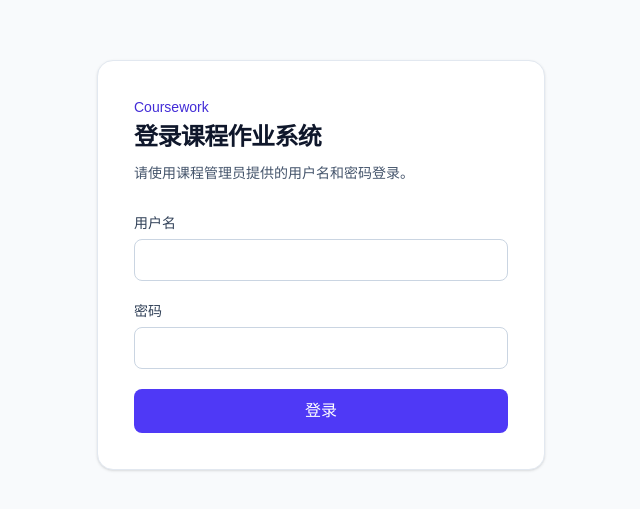
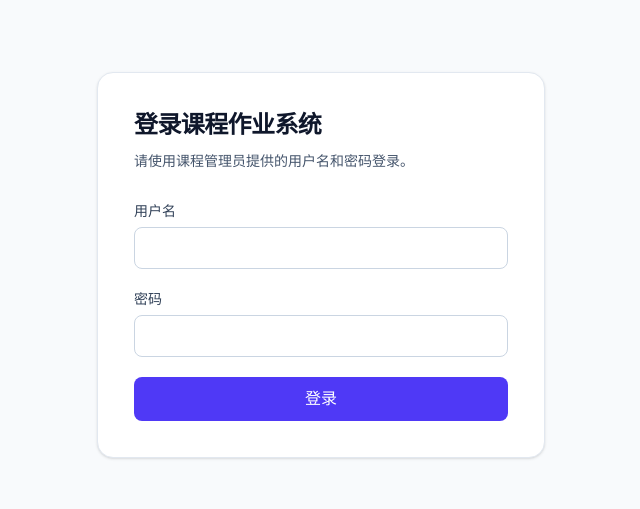
Before and after one commit to syby119/coursework-submission-system, a Next.js app: page /login in a window 1280 px wide. Shown: the part 135-644 px from the top of the page, without its empty margins (319-959 px from the left). Built offline with nearby package versions, Linux system fonts and the light colour scheme; no server answers.

Commit message:
chore: remove login page brand label

```diff
--- a/app/(auth)/login/page.tsx
+++ b/app/(auth)/login/page.tsx
@@ -9,8 +9,7 @@ export default async function LoginPage() {
   return (
     <main className="flex flex-1 items-center justify-center px-4 py-12">
       <section className="w-full max-w-md rounded-2xl border border-slate-200 bg-white p-7 shadow-sm sm:p-9">
-        <p className="text-sm font-medium text-indigo-700">Coursework</p>
-        <h1 className="mt-1 text-2xl font-bold tracking-tight text-slate-900">登录课程作业系统</h1>
+        <h1 className="text-2xl font-bold tracking-tight text-slate-900">登录课程作业系统</h1>
         <p className="mt-2 text-sm leading-6 text-slate-600">请使用课程管理员提供的用户名和密码登录。</p>
         <div className="mt-7"><LoginForm /></div>
       </section>
```
